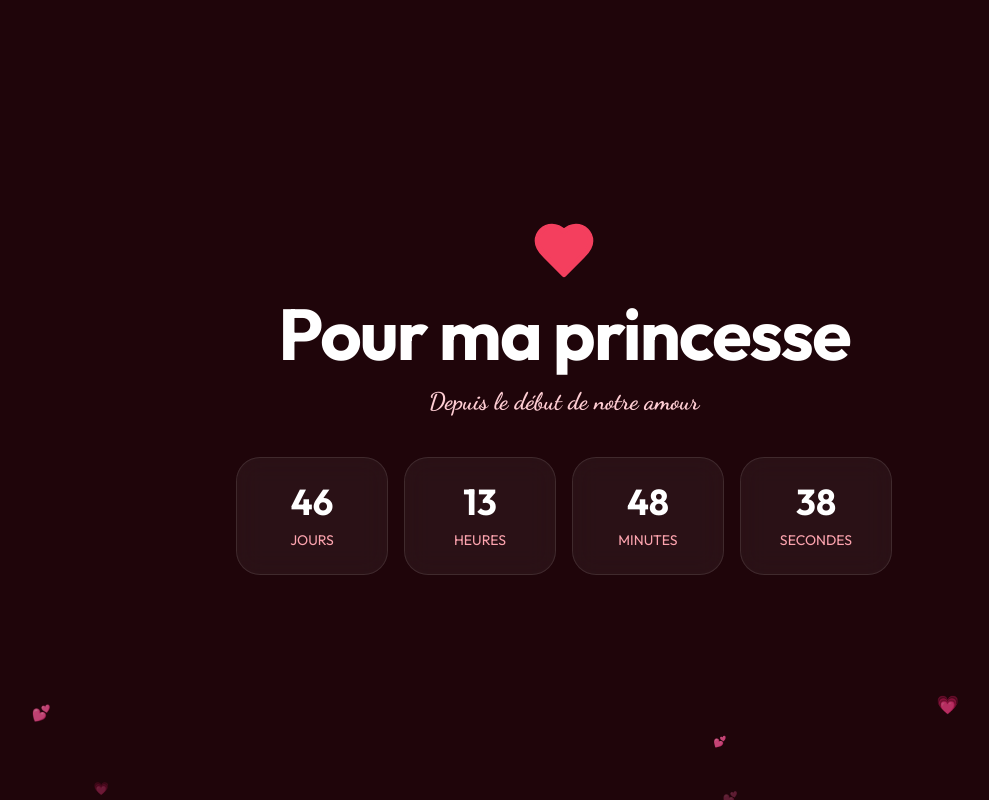
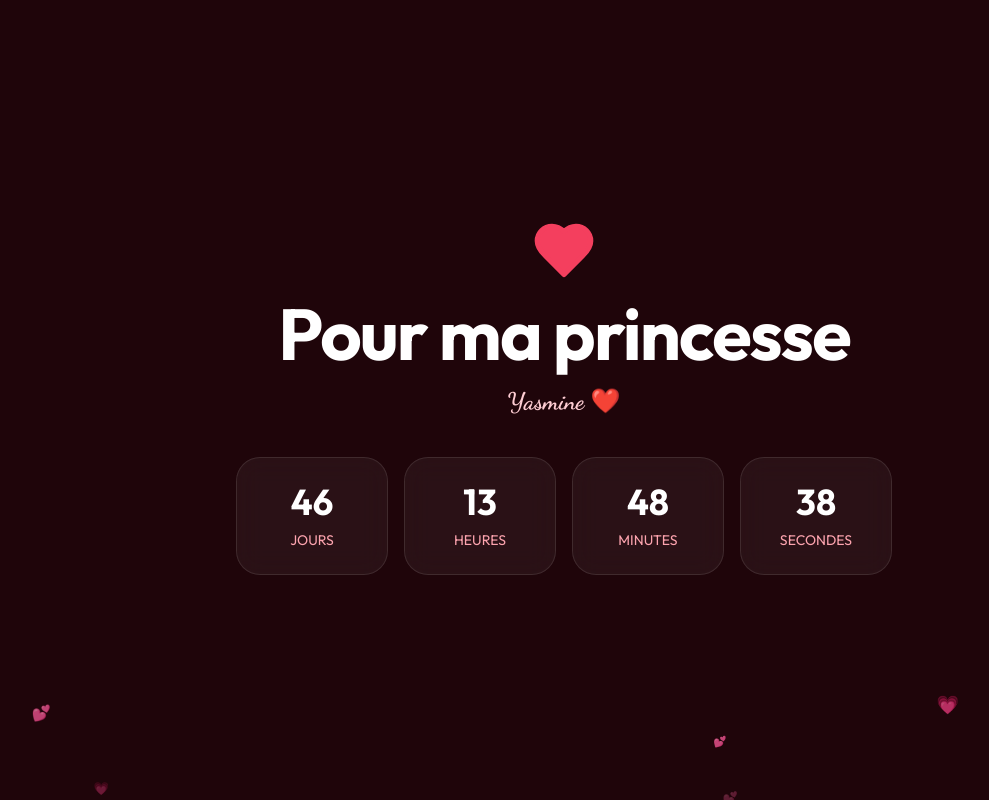
Before and after one commit to guisilva10/site-matheus-namoro, a React (Vite) app: page / in a window 1280 px wide. Both pictures are taken after a click on the button "Cliquez pour entrer ❤️". Shown: the top 800 px of the page, without its empty margins (76-1065 px from the left). Built offline with nearby package versions, Linux system fonts and the light colour scheme.

Commit message:
feat: adicionando o nome da garota

```diff
--- a/src/App.jsx
+++ b/src/App.jsx
@@ -278,7 +278,7 @@ export default function App() {
                   Pour ma princesse
                 </h1>
                 <p className="text-xl md:text-2xl text-romantic-200 dancing-script">
-                  Depuis le début de notre amour
+                  Yasmine ❤️
                 </p>
               </motion.div>
 
```
